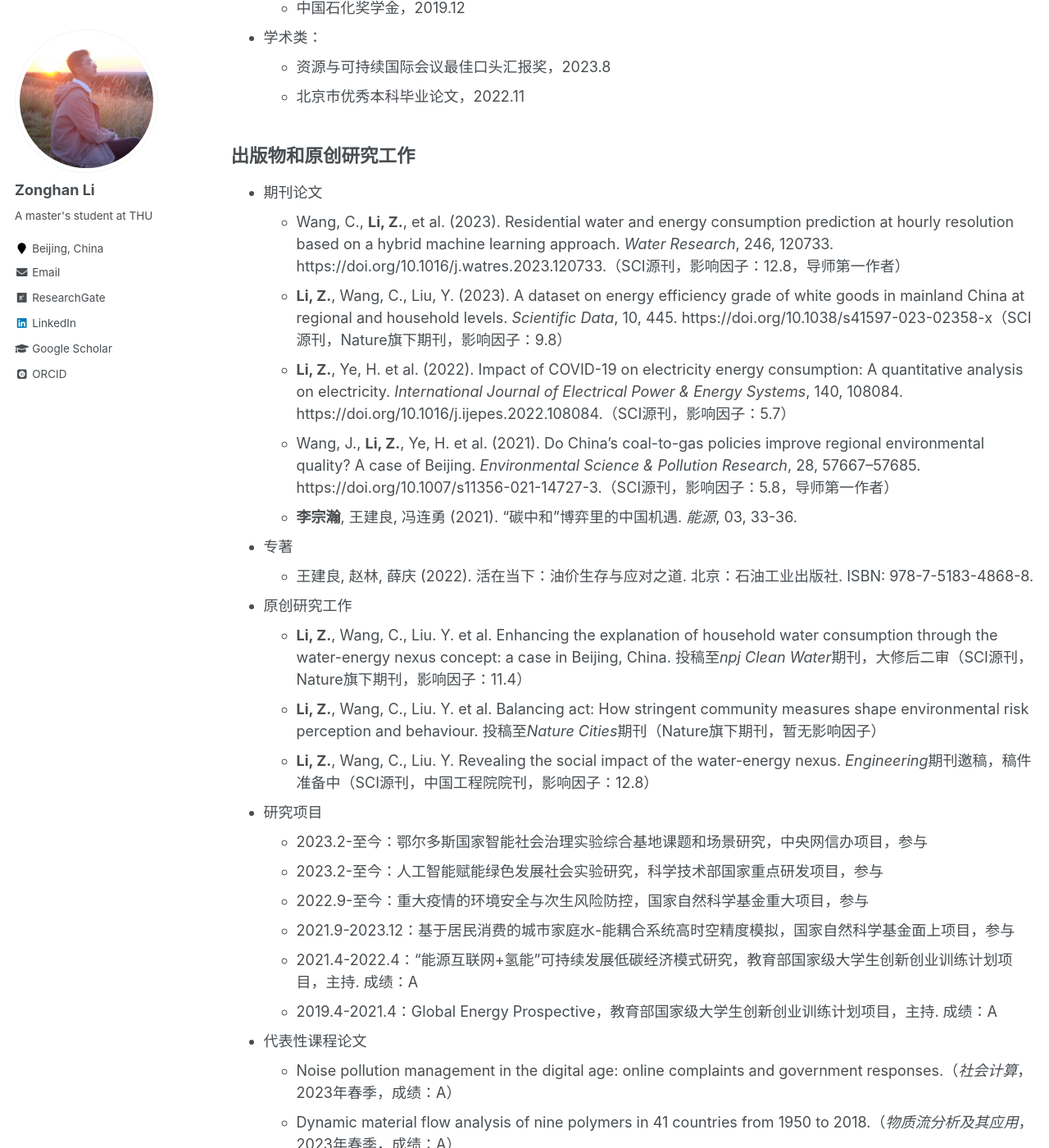
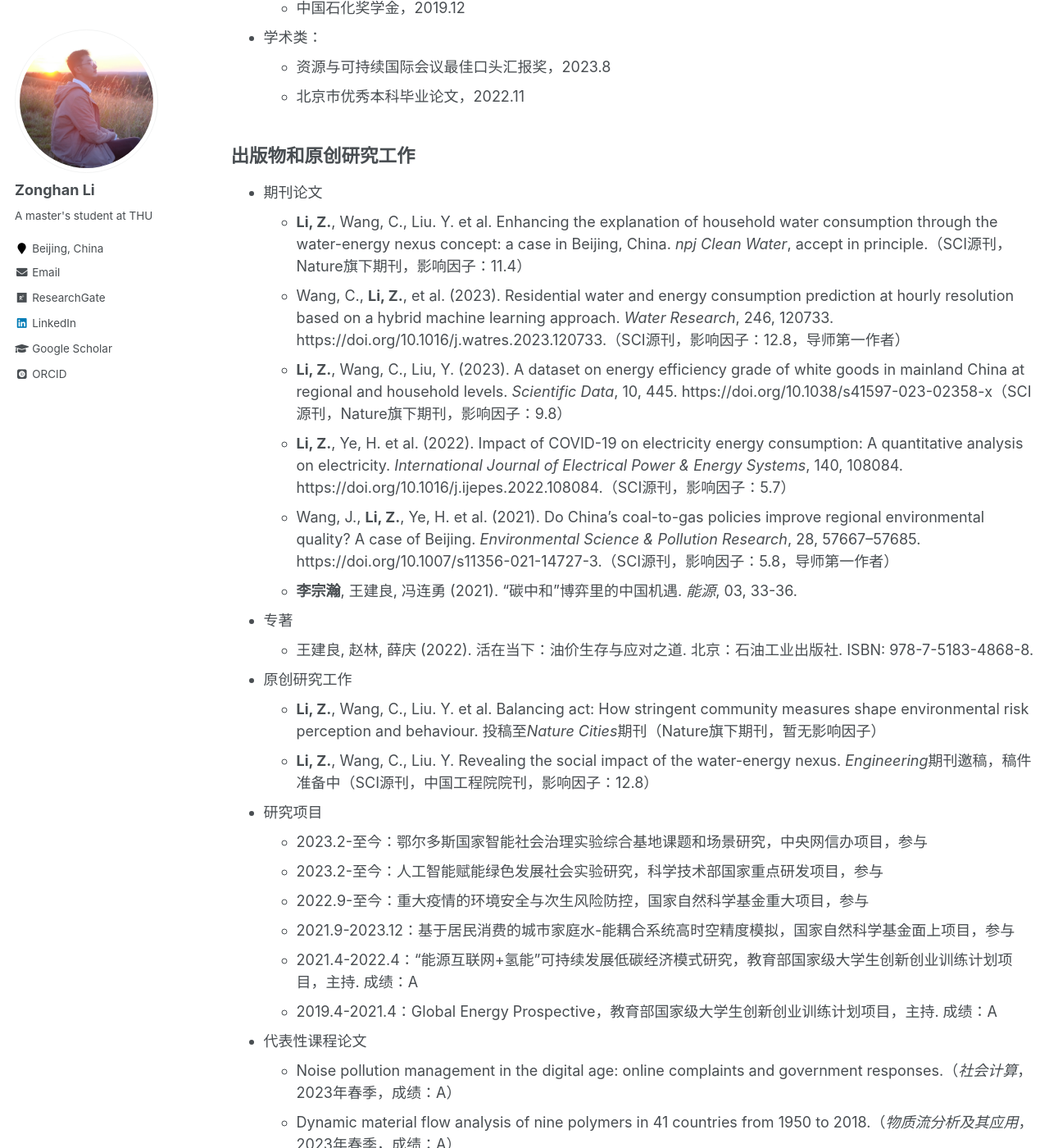
Before and after one commit to lzh3278/lzh.github.io, a Jekyll site: the page built from _pages/cv-chn.md, in a window 1280 px wide and 1400 px high, scrolled down 1124 px. Shown: the whole window at 82% size. Built offline with Jekyll 4.4.1, drawn with Linux system fonts in a browser that asks for light colours; some web fonts are replaced; part of the change alters nothing that is shown.

Commit message:
Update cv-chn.md

```diff
--- a/_pages/cv-chn.md
+++ b/_pages/cv-chn.md
@@ -41,6 +41,7 @@ redirect_from:
 出版物和原创研究工作
 ------
 * 期刊论文
+    * **Li, Z.**, Wang, C., Liu. Y. et al. Enhancing the explanation of household water consumption through the water-energy nexus concept: a case in Beijing, China. *npj Clean Water*, accept in principle.（SCI源刊，Nature旗下期刊，影响因子：11.4）
     * Wang, C., **Li, Z.**, et al. (2023). Residential water and energy consumption prediction at hourly resolution based on a hybrid machine learning approach. *Water Research*, 246, 120733. https://doi.org/10.1016/j.watres.2023.120733.（SCI源刊，影响因子：12.8，导师第一作者）
     * **Li, Z.**, Wang, C., Liu, Y. (2023). A dataset on energy efficiency grade of white goods in mainland China at regional and household levels. *Scientific Data*, 10, 445. https://doi.org/10.1038/s41597-023-02358-x（SCI源刊，Nature旗下期刊，影响因子：9.8）
     * **Li, Z.**, Ye, H. et al. (2022). Impact of COVID-19 on electricity energy consumption: A quantitative analysis on electricity. *International Journal of Electrical Power & Energy Systems*, 140, 108084. https://doi.org/10.1016/j.ijepes.2022.108084.（SCI源刊，影响因子：5.7）
@@ -49,7 +50,6 @@ redirect_from:
 * 专著
     * 王建良, 赵林, 薛庆 (2022). 活在当下：油价生存与应对之道. 北京：石油工业出版社. ISBN: 978-7-5183-4868-8.
 * 原创研究工作
-    * **Li, Z.**, Wang, C., Liu. Y. et al. Enhancing the explanation of household water consumption through the water-energy nexus concept: a case in Beijing, China. 投稿至*npj Clean Water*期刊，大修后二审（SCI源刊，Nature旗下期刊，影响因子：11.4）
     * **Li, Z.**, Wang, C., Liu. Y. et al. Balancing act: How stringent community measures shape environmental risk perception and behaviour. 投稿至*Nature Cities*期刊（Nature旗下期刊，暂无影响因子）
     * **Li, Z.**, Wang, C., Liu. Y. Revealing the social impact of the water-energy nexus. *Engineering*期刊邀稿，稿件准备中（SCI源刊，中国工程院院刊，影响因子：12.8）
 * 研究项目
```
